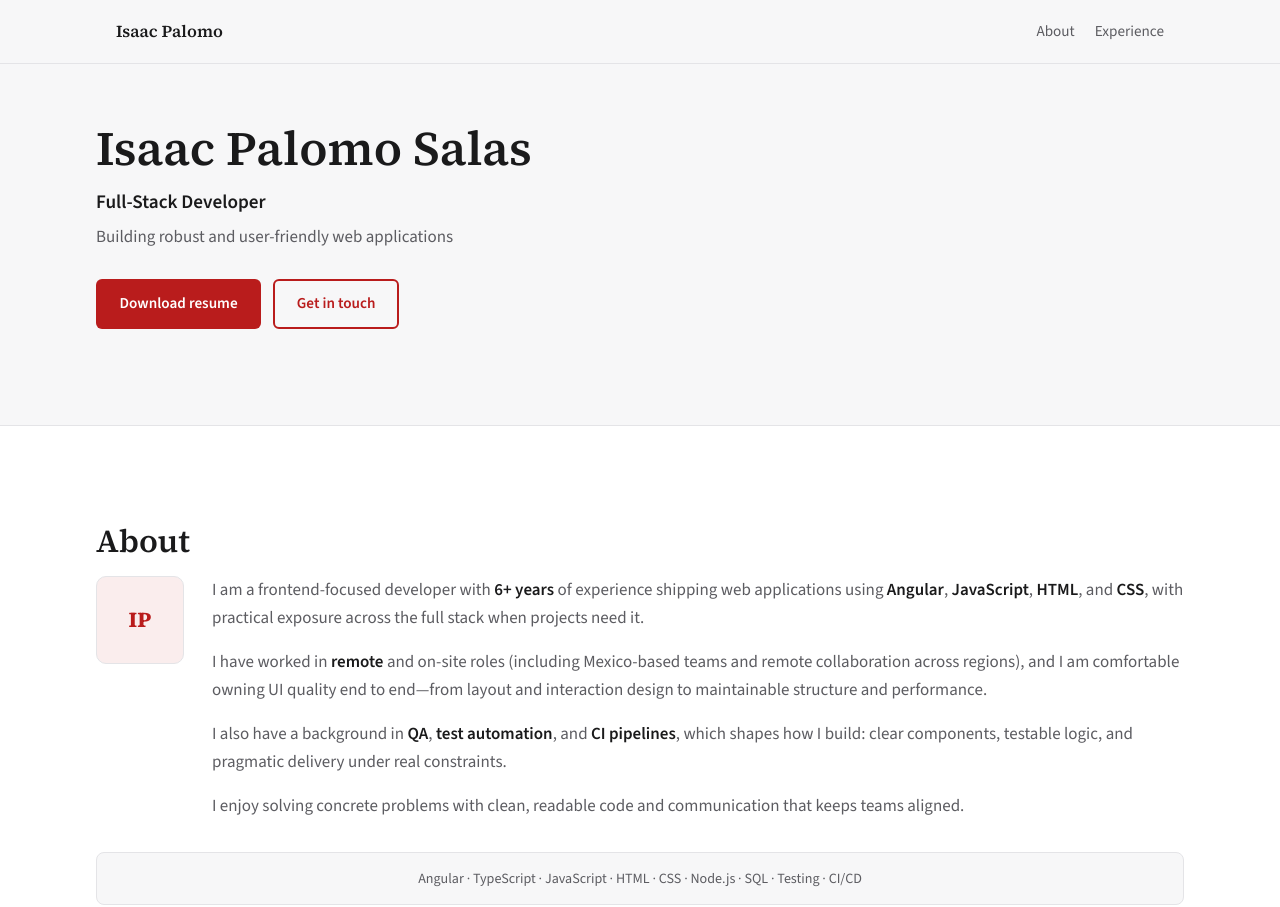
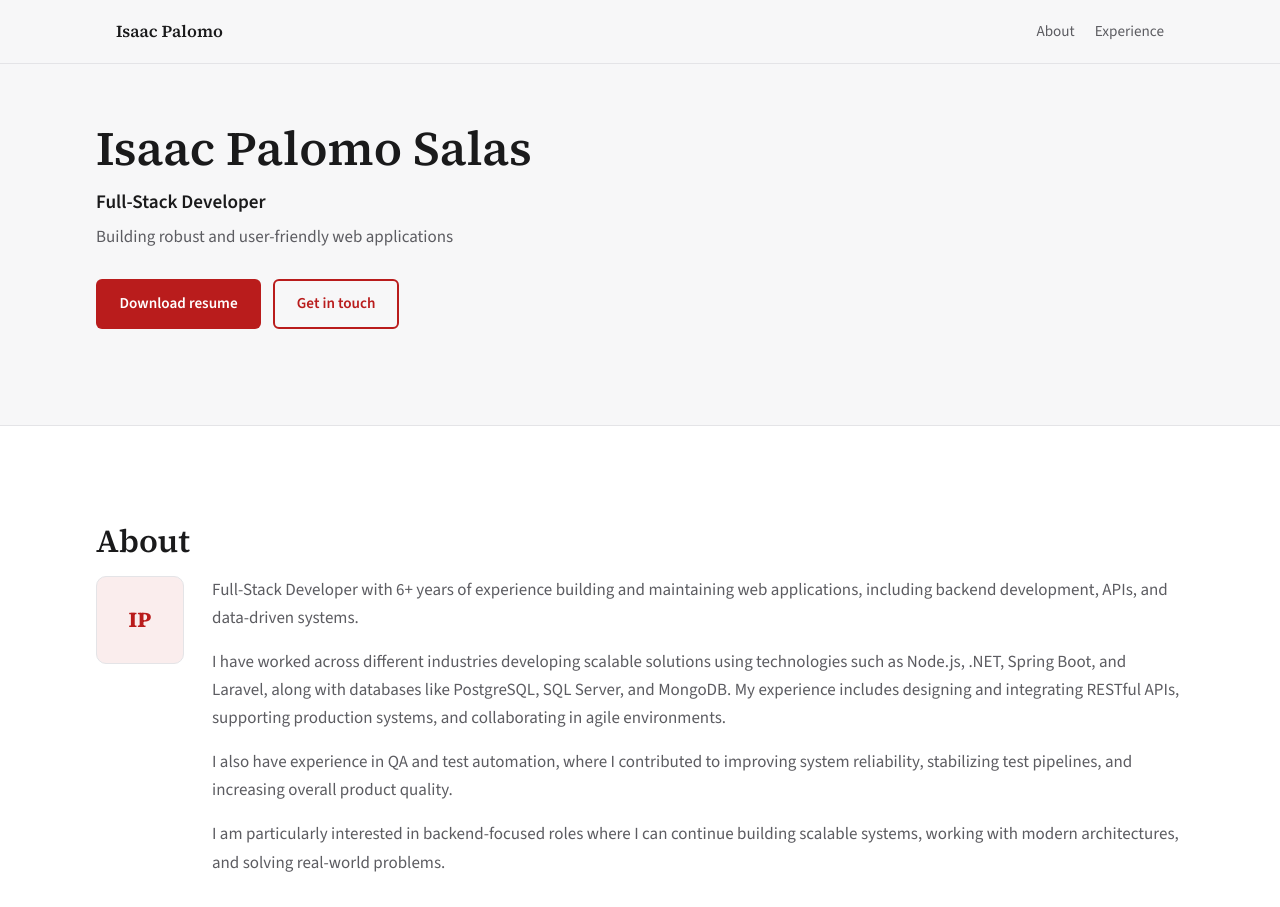
Before and after one commit to isaacpalomo/web-portfolio, an Angular app in the folder frontend/: page / in a window 1280 px wide. Shown: the top 907 px of the page. Built offline with nearby package versions, Linux system fonts and the light colour scheme.

Commit message:
feat: updates about section

```diff
--- a/frontend/src/app/sections/about-section/about-section.component.html
+++ b/frontend/src/app/sections/about-section/about-section.component.html
@@ -11,27 +11,27 @@
       </div>
       <div class="about__text">
         <p>
-          I am a frontend-focused developer with <strong>6+ years</strong> of
-          experience shipping web applications using <strong>Angular</strong>,
-          <strong>JavaScript</strong>, <strong>HTML</strong>, and
-          <strong>CSS</strong>, with practical exposure across the full stack
-          when projects need it.
+          Full-Stack Developer with 6+ years of experience building and
+          maintaining web applications, including backend development, APIs, and
+          data-driven systems.
         </p>
         <p>
-          I have worked in <strong>remote</strong> and on-site roles (including
-          Mexico-based teams and remote collaboration across regions), and I am
-          comfortable owning UI quality end to end—from layout and interaction
-          design to maintainable structure and performance.
+          I have worked across different industries developing scalable
+          solutions using technologies such as Node.js, .NET, Spring Boot, and
+          Laravel, along with databases like PostgreSQL, SQL Server, and
+          MongoDB. My experience includes designing and integrating RESTful
+          APIs, supporting production systems, and collaborating in agile
+          environments.
         </p>
         <p>
-          I also have a background in <strong>QA</strong>,
-          <strong>test automation</strong>, and <strong>CI pipelines</strong>,
-          which shapes how I build: clear components, testable logic, and
-          pragmatic delivery under real constraints.
+          I also have experience in QA and test automation, where I contributed
+          to improving system reliability, stabilizing test pipelines, and
+          increasing overall product quality.
         </p>
         <p class="about__closing">
-          I enjoy solving concrete problems with clean, readable code and
-          communication that keeps teams aligned.
+          I am particularly interested in backend-focused roles where I can
+          continue building scalable systems, working with modern architectures,
+          and solving real-world problems.
         </p>
       </div>
     </div>
```
